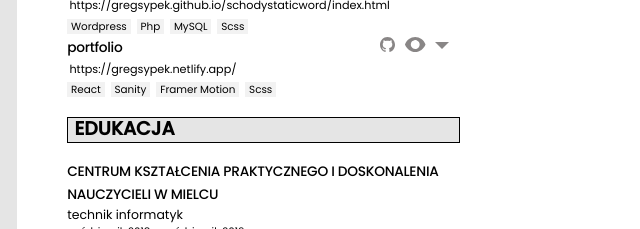
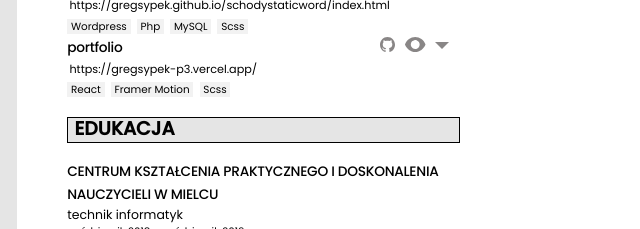
Before and after one commit to gregsypek/CV, a plain HTML site: page index.html in a window 1280 px wide. Shown: the part 682-911 px from the top of the page, 546-1186 px from the left. Drawn offline with nearby package versions, Linux system fonts and the light colour scheme.

Commit message:
update porfolio

```diff
--- a/index.html
+++ b/index.html
@@ -1000,7 +1000,7 @@
 							<header class="project-header">
 								<h4>portfolio</h4>
 								<span class="project-icons">
-									<a href="https://github.com/gregsypek/portfolio_dots">
+									<a href="https://github.com/gregsypek/portfolio_v3">
 										<svg
 											width="15"
 											height="15"
@@ -1060,17 +1060,16 @@
 									strukturą plików i folderów oraz wykorzystaniem
 									<strong>SCSS</strong> i biblioteki
 									<strong>Framer Motion</strong> do animacji. Użyłem
-									<strong>Sanity</strong> do dynamicznego zarządzania treściami
-									w całej aplikacji.
+									<strong>EmailJs</strong> do zarządzania mailami.
 								</p>
 							</div>
 							<div class="project-tools">
-								<a href="https://gregsypek.netlify.app/" class="link"
-									>https://gregsypek.netlify.app/</a
+								<a href="https://gregsypek-p3.vercel.app/" class="link"
+									>https://gregsypek-p3.vercel.app/</a
 								>
 								<span class="skills"
-									><small>React</small><small>Sanity</small
-									><small>Framer Motion</small><small>Scss</small>
+									><small>React</small><small>Framer Motion</small
+									><small>Scss</small>
 								</span>
 							</div>
 						</div>
```
